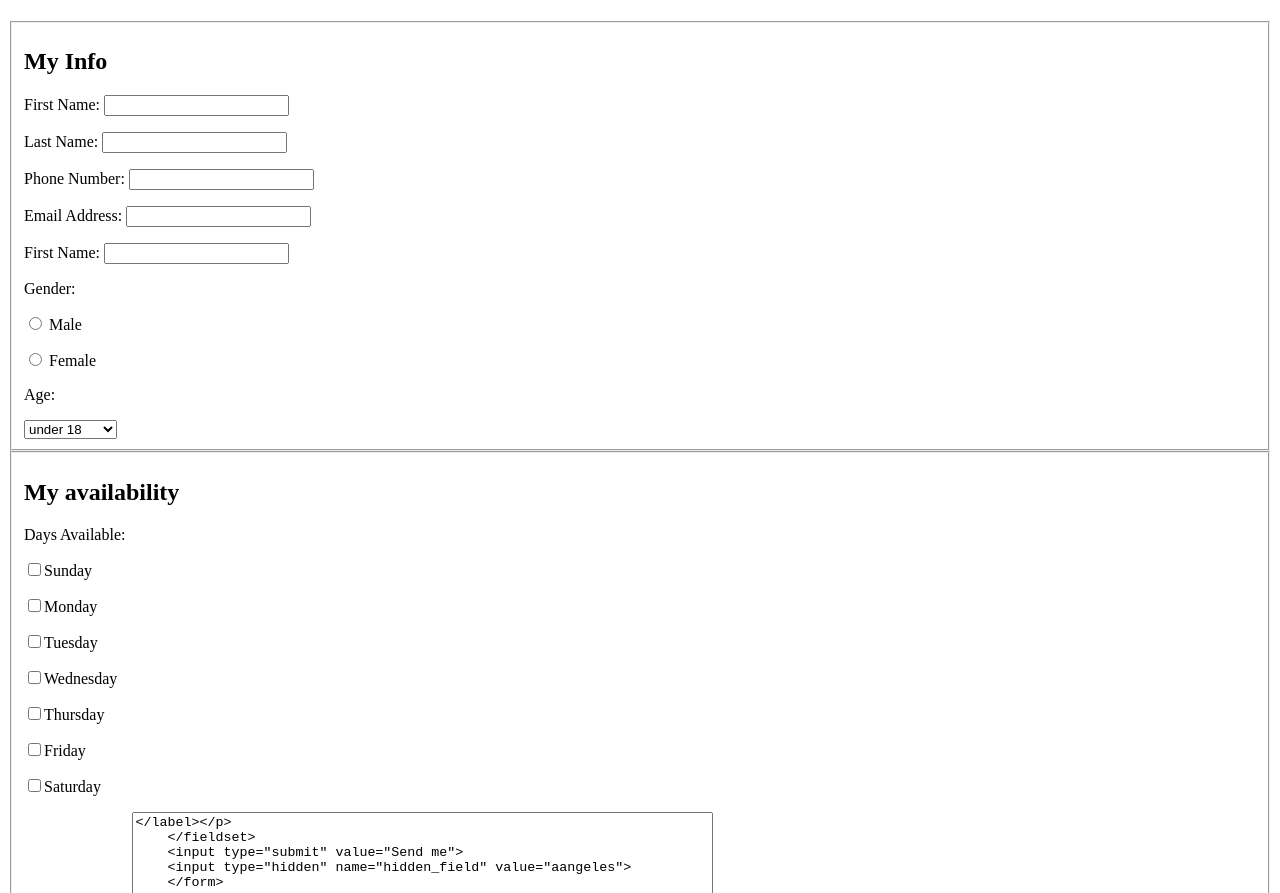
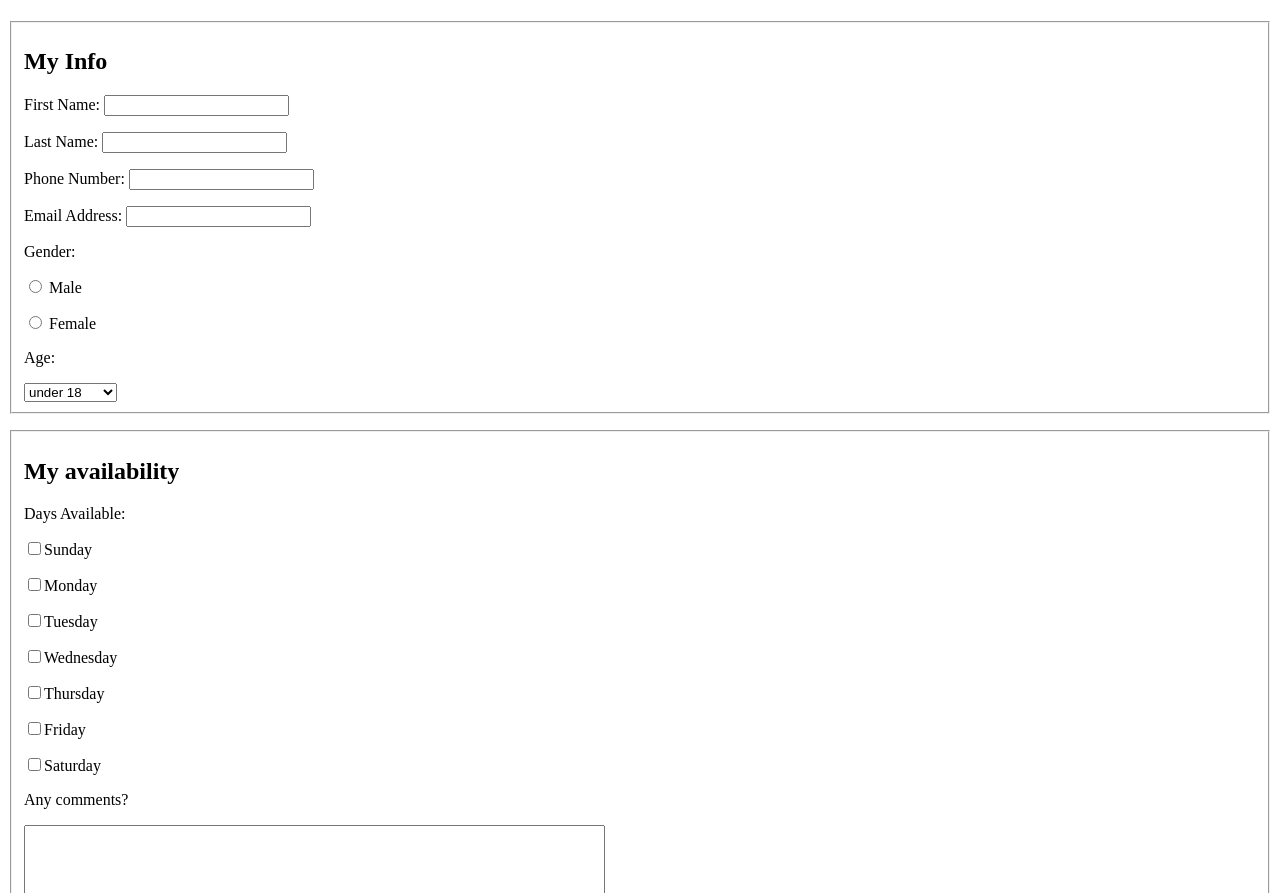
Before and after one commit to aangeles02/Lab4, a plain HTML site: page index.html in a window 1280 px wide. Shown: the part 59-952 px from the top of the page. Drawn offline with Linux system fonts and the light colour scheme.

Commit message:
fixed last issues

```diff
--- a/index.html
+++ b/index.html
@@ -11,10 +11,9 @@
    <fieldset>
    <h2>My Info</h2>
     <p><label>First Name: <input type="text" name="first_name_field"></label></p>
-    <p><label>Last Name: <input type="text" name="first_name_field"></label></p>
-    <p><label>Phone Number: <input type="text" name="first_name_field"></label></p>
-    <p><label>Email Address: <input type="text" name="first_name_field"></label></p>
-    <p><label>First Name: <input type="text" name="first_name_field"></label></p>
+    <p><label>Last Name: <input type="text" name="last_name_field"></label></p>
+    <p><label>Phone Number: <input type="text" name="phone_field"></label></p>
+    <p><label>Email Address: <input type="text" name="email_field"></label></p>
     <p><label>Gender:</label></p>
     <p><input type="radio"name="gender_field" value="Male"> Male</p>
     <p><input type="radio"name="gender_field" value="Female"> Female</p>
@@ -29,6 +28,7 @@
     <option value = "65+">65 and over</option>
     </select>
     </fieldset>
+    <p></p>
     <fieldset>
     <h2> My availability</h2>
    <p><label> Days Available:</label></p>
@@ -39,7 +39,7 @@
     <p><input type="checkbox" name="available_field[]"value="Thursday">Thursday</p>
     <p><input type="checkbox" name="available_field[]"value="Friday">Friday</p>
     <p><input type="checkbox" name="available_field[]"value="Saturday">Saturday</p>
-    <p><label>Any comments? <textarea name="comments_field" rows="15" cols="70"></label></p>
+    <p><label>Any comments?</p> <p><textarea name="comments_field" rows="5 " cols="70"></textarea></label></p>
     </fieldset>
     <input type="submit" value="Send me">
     <input type="hidden" name="hidden_field" value="aangeles">
```
